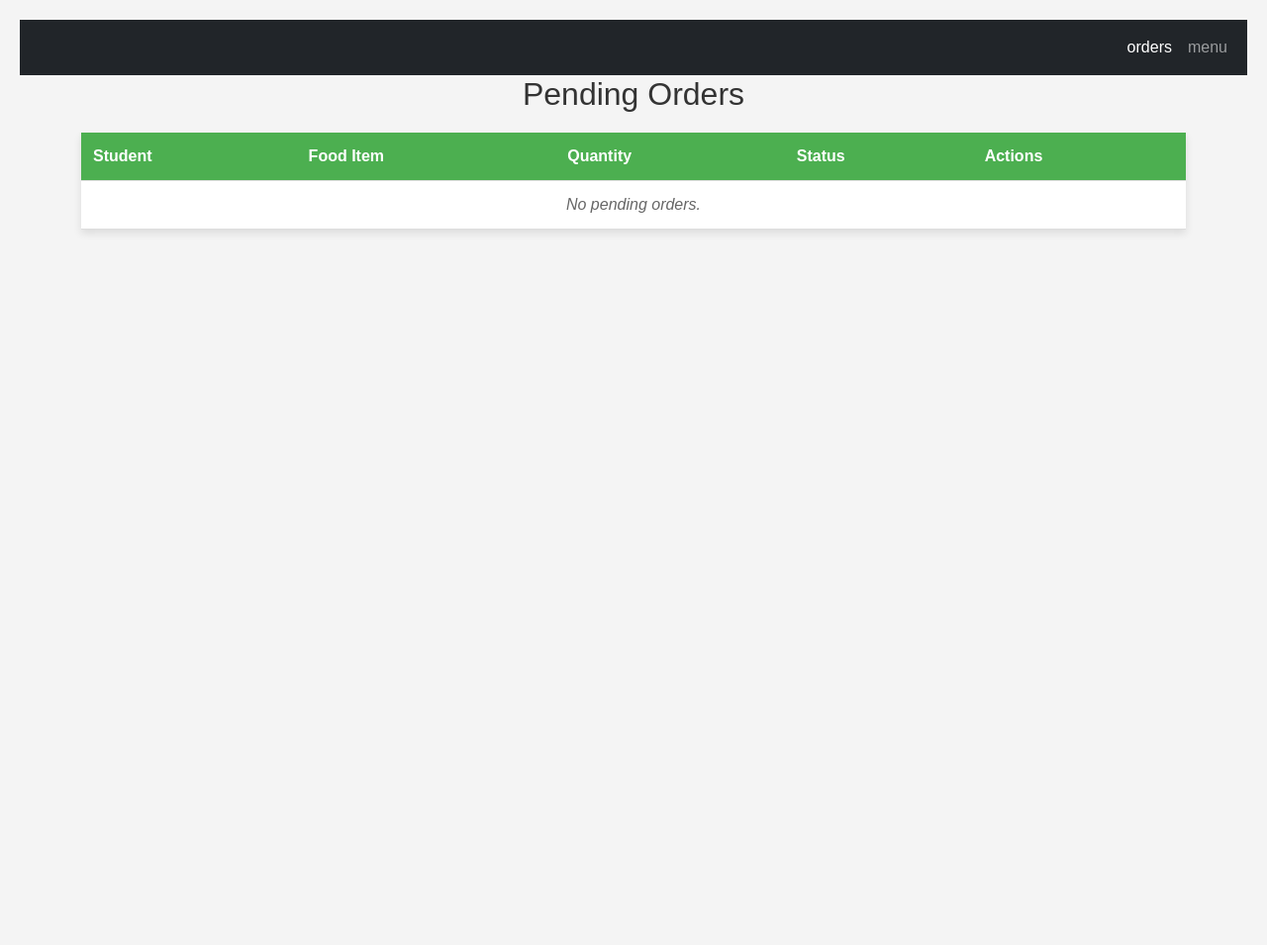
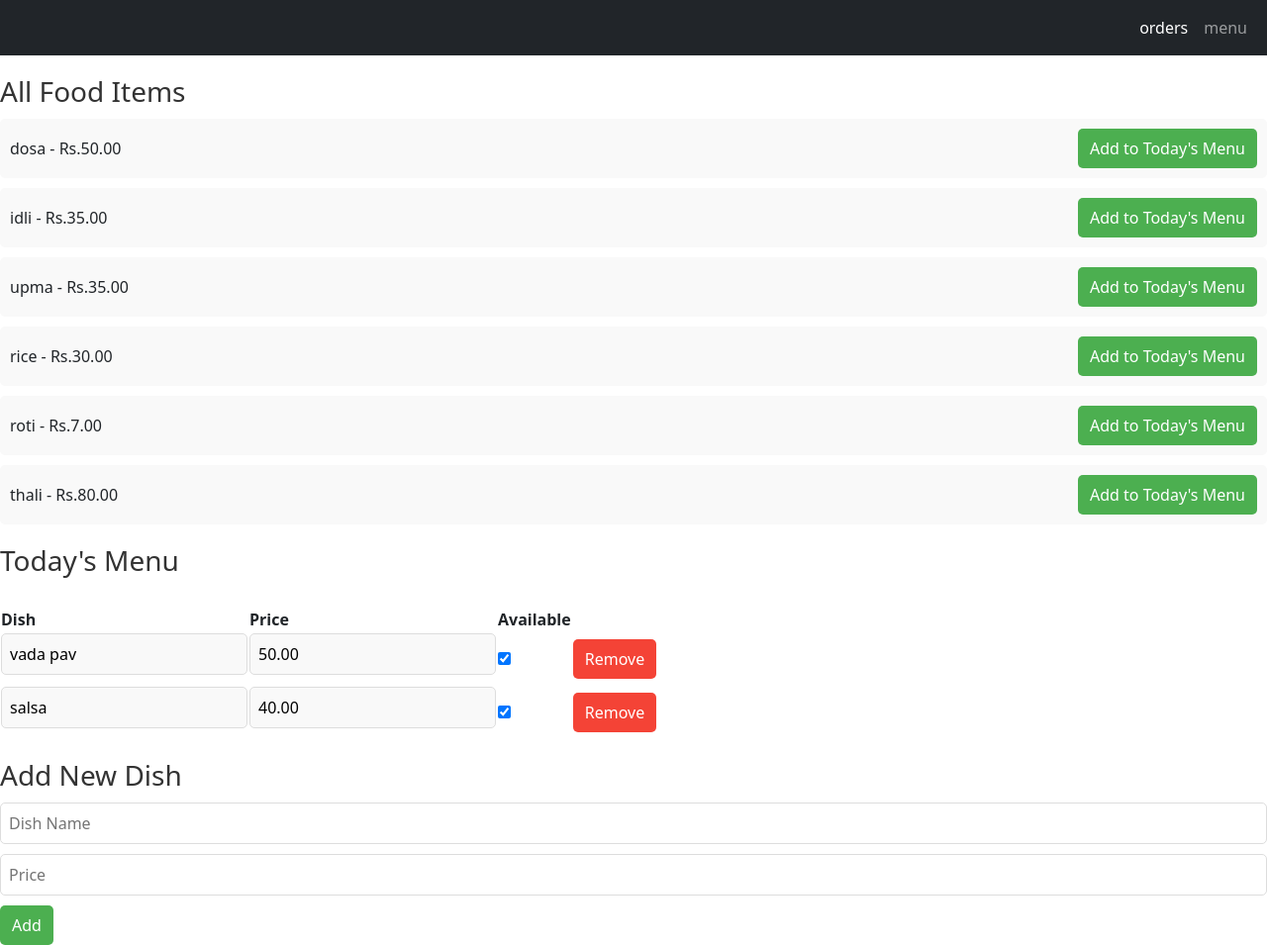
Before and after one commit to devmehtaa/SCOS, a Django app: page /menu/staff_home/ in a window 1280 px wide. Shown: the whole page at 99% size. Before the commit the page ends 236 px from the top, so only its background shows below. Run offline with Django 5.2, Linux system fonts and the light colour scheme; a user stored in the database is signed in; data comes from the database, SQL or seed files in the repository; both versions use the stored data as it was after the commit.

Commit message:
fixed staff_menu.html

```diff
--- a/vlounge/authentication/urls.py
+++ b/vlounge/authentication/urls.py
@@ -6,4 +6,5 @@ urlpatterns = [
     path("signup/", signup_view, name="signup"),
     path("logout/", logout_view, name="logout"),
     path("password-reset/", password_reset_view, name="password_reset"),
+    path("account/", account_view, name='account')
 ]
--- a/vlounge/menu/templates/staff_menu.html
+++ b/vlounge/menu/templates/staff_menu.html
@@ -7,59 +7,113 @@
     <!-- Bootstrap CSS -->
     <link href="https://cdn.jsdelivr.net/npm/bootstrap@5.3.2/dist/css/bootstrap.min.css" rel="stylesheet">
     <style>
+        <style>
             /* General Styles */
         body {
             font-family: Arial, sans-serif;
             background-color: #f4f4f4;
             margin: 0;
+            padding: 0;
+            display: flex;
+            justify-content: center;
+            align-items: center;
+            height: 100vh;
+        }
+
+        .container {
+            background-color: white;
             padding: 20px;
+            border-radius: 10px;
+            box-shadow: 0 4px 8px rgba(0, 0, 0, 0.1);
+            width: 100%;
+            max-width: 600px;
+        }
+
+        h2, h3 {
+            color: #333;
         }
 
         h2 {
-            color: #333;
-            text-align: center;
             margin-bottom: 20px;
         }
 
+        h3 {
+            margin-top: 20px;
+            margin-bottom: 10px;
+        }
+
+        /* Food List Styles */
+        .food-list {
+            list-style-type: none;
+            padding: 0;
+        }
+
+        .food-list li {
+            background-color: #f9f9f9;
+            padding: 10px;
+            margin-bottom: 10px;
+            border-radius: 5px;
+            display: flex;
+            justify-content: space-between;
+            align-items: center;
+        }
+
+        /* Button Styles */
+        .button {
+            background-color: #4CAF50;
+            color: white;
+            border: none;
+            padding: 8px 12px;
+            border-radius: 5px;
+            cursor: pointer;
+            transition: background-color 0.3s ease;
+        }
+
+        .button:hover {
+            background-color: #45a049;
+        }
+
+        .button.remove {
+            background-color: #f44336;
+        }
+
+        .button.remove:hover {
+            background-color: #d32f2f;
+        }
+
         /* Table Styles */
-        table {
+        .menu-table {
             width: 100%;
             border-collapse: collapse;
             margin-bottom: 20px;
-            background-color: white;
-            box-shadow: 0 4px 8px rgba(0, 0, 0, 0.1);
         }
 
-        th, td {
-            padding: 12px;
+        .menu-table th, .menu-table td {
+            padding: 10px;
             text-align: left;
             border-bottom: 1px solid #ddd;
         }
 
-        th {
-            background-color: #4CAF50;
-            color: white;
-            font-weight: bold;
+        .menu-table th {
+            background-color: #f4f4f4;
         }
 
-        tr:hover {
-            background-color: #f9f9f9;
+        .menu-table td {
+            background-color: white;
         }
 
-        /* Dropdown Styles */
-        .status-dropdown {
+        /* Input Field Styles */
+        .input-field {
+            width: 100%;
             padding: 8px;
+            border: 1px solid #ddd;
             border-radius: 5px;
-            border: 1px solid #ddd;
-            font-size: 0.9rem;
-            cursor: pointer;
+            margin-bottom: 10px;
         }
 
-        /* No Orders Message */
-        .no-orders {
-            text-align: center;
-            color: #666;
-            font-style: italic;
+        .input-field:read-only {
+            background-color: #f9f9f9;
+            cursor: not-allowed;
         }
         </style>
 </head>
@@ -67,43 +121,44 @@
     <!-- Navbar -->
     {% include 'navbar_staff.html' %}
 
-    <!-- Page Content -->
-    <div class="container">
-        <h2>Pending Orders</h2>
+    <h3>All Food Items</h3>
+        <ul class="food-list">
+            {% for item in all_items %}
+            <li>{{ item.name }} - Rs.{{ item.price }} <form method="post" action="{% url 'add_to_todays_menu' item.id %}">{% csrf_token %} <button class="button">Add to Today's Menu</button></form></li>
+            {% empty %}
+            <li>All items are already in today's menu.</li>
+            {% endfor %}
+        </ul>
 
-        <!-- Orders Table -->
+        <!-- Today's Menu Section -->
+        <h3>Today's Menu</h3>
+        <table class="menu-table">
             <table>
                 <thead>
                     <tr>
-                    <th>Student</th>
-                    <th>Food Item</th>
-                    <th>Quantity</th>
-                    <th>Status</th>
-                    <th>Actions</th>
+                        <th>Dish</th>
+                        <th>Price</th>
+                        <th>Available</th>
                     </tr>
                 </thead>
                 <tbody>
-                {% for order in orders %}
+                    {% for item in todays_menu %}
                     <tr>
-                    <td>{{ order.student.username }}</td>
-                    <td>{{ order.food_item.name }}</td>
-                    <td>{{ order.quantity }}</td>
-                    <td>{{ order.status }}</td>
-                    <td>
-                        <select class="status-dropdown" onchange="updateStatus('{{ order.id }}', this.value)">
-                            <option value="pending" {% if order.status == 'pending' %}selected{% endif %}>Pending</option>
-                            <option value="ready" {% if order.status == 'ready' %}selected{% endif %}>Ready</option>
-                            <option value="completed" {% if order.status == 'completed' %}selected{% endif %}>Completed</option>
-                        </select>
-                    </td>
-                </tr>
-                {% empty %}
-                <tr>
-                    <td colspan="5" class="no-orders">No pending orders.</td>
+                        <td><input type="text" class="input-field" value="{{ item.name }}" readonly></td>
+                        <td><input type="number" class="input-field" value="{{ item.price }}" readonly></td>
+                        <td><input type="checkbox" checked></td>
+                        <form method="post" action="{% url 'remove_from_todays_menu' item.id %}">{% csrf_token %}<td><button class="button remove">Remove</button></td></form>
                     </tr>
                     {% endfor %}
                 </tbody>
             </table>
+            <h3>Add New Dish</h3>
+        <form method="post" action="{% url 'create_food_item' %}">
+        {% csrf_token %}
+        <input type="text" class="input-field" placeholder="Dish Name">
+        <input type="number" class="input-field" placeholder="Price">
+        <button class="button">Add</button>
+        </form>
     </div>
 
     <!-- Bootstrap JS -->
--- a/vlounge/menu/urls.py
+++ b/vlounge/menu/urls.py
@@ -10,6 +10,7 @@ urlpatterns = [
     path('add-to-todays-menu/<int:item_id>/', views.add_to_todays_menu, name='add_to_todays_menu'),
     path('order/<int:item_id>/', views.place_order, name='place_order'),
     path('staff/orders/', views.staff_orders, name='staff_orders'),
+    # path('staff/orders/', views.update_order_status, name='update_order_status'),
     path('thanks/', views.thanks, name='thanks'),
     path('cart/<int:item_id>/', views.add_to_cart, name='add_to_cart')
 ]
--- a/vlounge/menu/views.py
+++ b/vlounge/menu/views.py
@@ -12,13 +12,12 @@ def menu_home(request):
 
 @login_required
 def staff_home(request):
+    print("this ran")
     all_items = FoodItem.objects.filter(is_todays_menu=False)  # Fetch all food items
     todays_menu = FoodItem.objects.filter(is_todays_menu=True)
-
-
     context = {
         'all_items': all_items,
-        'todays_menu': todays_menu,
+        'todays_menu': todays_menu
     }
     return render(request, 'staff_menu.html', context)
 
@@ -69,10 +68,21 @@ def place_order(request, cart_id):
 
 
 def staff_orders(request):
+    print("normal ran")
+    orders = Order.objects.filter(status="Pending")
+    # if request.method == 'POST':
+    #         new_status = request.POST.get("status")
+    #         order = Order.objects.get(id)
+    #         order.status = new_status
+    return render(request, 'staff_orders.html', {'orders': orders})
+
+# def update_order_status(request, id):
+    print("update ran")
     orders = Order.objects.filter(status="Pending")
     if request.method == 'POST':
-        order = Order.objects.get(id=id)
-        order.status = "Completed"
+        new_status = request.POST.get("status")
+        order = Order.objects.get(id)
+        order.status = new_status
     return render(request, 'staff_orders.html', {'orders': orders})
 
 
@@ -86,5 +96,5 @@ def add_to_cart(request, item_id):
         Cart.objects.create(student=request.user, food_item=food_item, quantity=quantity)
         cart_id = (Cart.objects.get(student=request.user)).id
         return redirect('place_order' ,cart_id=cart_id)
-    context = {'food_item': food_item}
+    context = {'item': food_item}
     return render(request, 'student_menu.html', context)
```
Also changed, not shown: vlounge/authentication/templates/account.html (added, +11 -0 lines), vlounge/authentication/views.py (+15 -1 lines), vlounge/menu/templates/staff_orders.html (+7 -23 lines), vlounge/db.sqlite3. Lines whose indentation alone changed are shown as unchanged.
